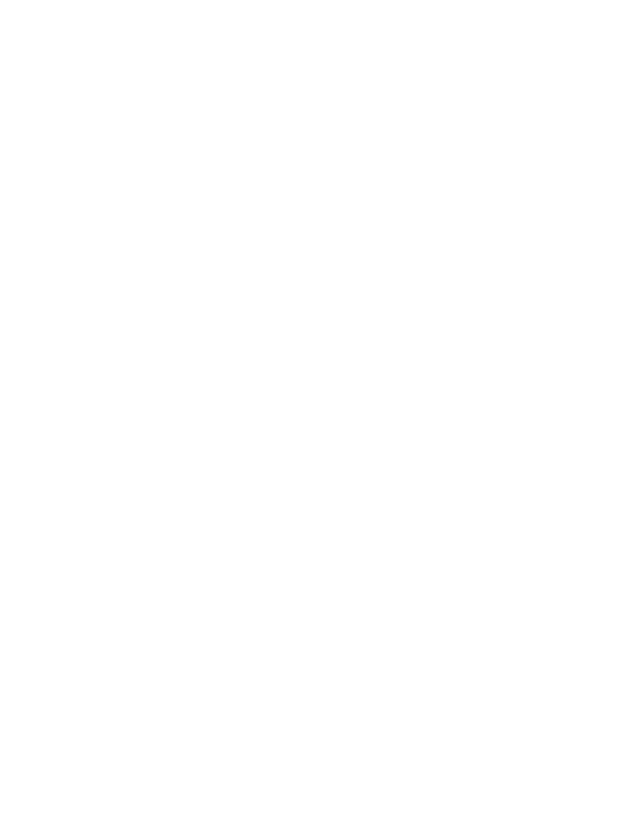
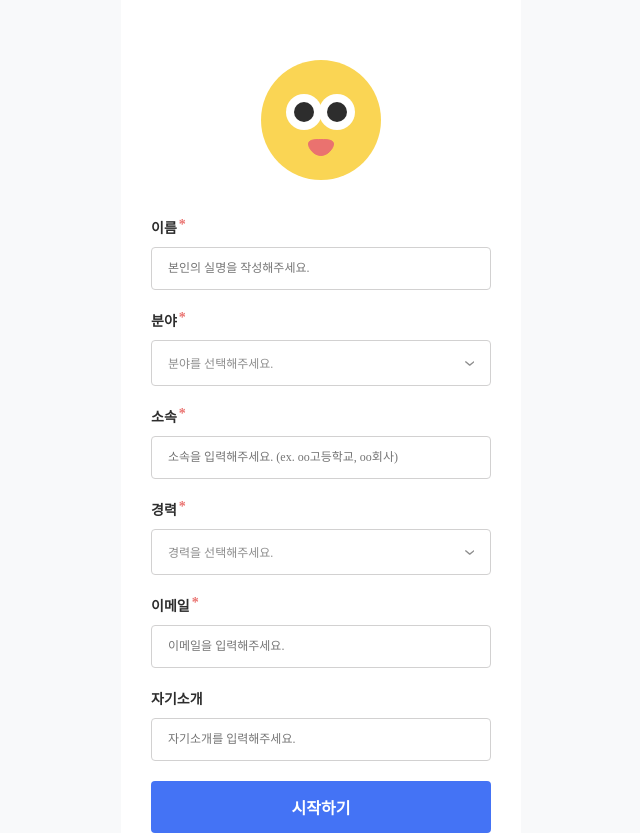
Before and after one commit to guesung/unithon-client-publish, a Next.js app: page /createProfile in a window 1280 px wide. Shown: the whole page, without its empty margins (319-959 px from the left). Before the commit the page ends 800 px from the top, so only its background shows below. Built offline with nearby package versions, Linux system fonts and the light colour scheme.

Commit message:
chore: react-hook-form

```diff
--- a/package.json
+++ b/package.json
@@ -18,6 +18,7 @@
     "next": "13.5.2",
     "react": "18.2.0",
     "react-dom": "18.2.0",
+    "react-hook-form": "^7.46.2",
     "react-modal-sheet": "^2.0.0",
     "react-query": "^3.39.3",
     "styled-components": "^6.0.8",
--- a/src/components/common/Input.tsx
+++ b/src/components/common/Input.tsx
@@ -1,27 +1,23 @@
 import { noInputNumberArrow } from "@/styles";
-import { ChangeEvent, HTMLAttributes, HTMLInputTypeAttribute, InputHTMLAttributes } from "react";
+import { ChangeEvent, HTMLAttributes, HTMLInputTypeAttribute, InputHTMLAttributes, forwardRef } from "react";
 import { styled } from "styled-components";
 
 type Size = "large" | "medium";
 
-interface Props extends Omit<InputHTMLAttributes<HTMLInputElement>, "onChange" | "size"> {
+interface Props extends Omit<InputHTMLAttributes<HTMLInputElement>, "size"> {
   size: Size;
-  value: string;
-  onChange: (value: string) => void;
+  value?: string;
+  register: any;
 }
 
-const Input = ({ size, value, onChange, ...arg }: Props) => {
-  const handeChange = (e: ChangeEvent<HTMLInputElement>) => {
-    onChange(e.target.value);
-  };
-
+const Input = forwardRef<HTMLInputElement, Props>(({ size, register, ...arg }, ref) => {
   return (
     <Wrapper size={size}>
-      <BaseInput size={size} value={value} onChange={handeChange} {...arg} />
+      <BaseInput size={size} {...arg} {...register} />
     </Wrapper>
   );
-};
-
+});
+Input.displayName = "Input";
 export default Input;
 
 const Wrapper = styled.div<{ size: Size }>`
--- a/src/components/common/Select.tsx
+++ b/src/components/common/Select.tsx
@@ -9,13 +9,13 @@
 }
 
 interface Props {
-  label: string;
+  placeholder: string;
   itemKey?: Item["key"];
   items: Item[];
   onSelect: (key: string) => void;
 }
 
-const Select = ({ label, itemKey, items, onSelect }: Props) => {
+const Select = ({ placeholder, itemKey, items, onSelect }: Props) => {
   const [isOpen, setIsOpen] = useState(false);
   const ref = useRef(null);
 
@@ -29,7 +29,7 @@
 
   return (
     <Wrapper ref={ref} onClick={handleOpenClick}>
-      {item ? <Value>{item?.value}</Value> : <Label>{label}</Label>}
+      {item ? <Value>{item?.value}</Value> : <Placeholder>{placeholder}</Placeholder>}
       <ArrowDownIcon />
       {isOpen && <SelectItemList items={items} onSelect={onSelect} />}
     </Wrapper>
@@ -74,7 +74,7 @@
   color: #2d2d2d;
 `;
 
-const Label = styled.p`
+const Placeholder = styled.p`
   width: 100%;
   font-size: 1.2rem;
   font-weight: 400;
@@ -83,12 +83,14 @@
 
 const ListWrapper = styled.div`
   position: absolute;
+  z-index: 10;
   top: calc(100% + 10px);
   left: 0;
   width: 100%;
   padding: 0.4rem 0;
   border: 0.1rem solid #d2d1d1;
   border-radius: 0.8rem;
+  background-color: #fff;
 `;
 
 const Item = styled.p`
--- a/src/pages/_app.tsx
+++ b/src/pages/_app.tsx
@@ -3,7 +3,7 @@
 import type { AppProps } from "next/app";
 import { QueryClient, QueryClientProvider } from "react-query";
 
-const queryClient = new QueryClient({
+export const queryClient = new QueryClient({
   defaultOptions: {
     queries: {
       retry: 0,
--- a/src/pages/createProfile/index.tsx
+++ b/src/pages/createProfile/index.tsx
@@ -1,3 +1,165 @@
+import WebAppLayout from "@/components/WebAppLayout";
+import Avatar from "@/components/avatar/Avatar";
+import Button from "@/components/common/Button";
+import Input from "@/components/common/Input";
+import Select from "@/components/common/Select";
+import { getLoginQueryData } from "@/queries/useLoginQuery";
+import useProfilMutation from "@/queries/useProfileMutation";
+import { Position, Profile, ProfileForm } from "@/types/profile";
+import { useRouter } from "next/navigation";
+import { useState } from "react";
+import { useForm } from "react-hook-form";
+import { styled } from "styled-components";
+
+interface Inputs {
+  label: string;
+  isRequired: boolean;
+}
+
 export default function Page() {
-  return <></>;
+  const data = getLoginQueryData();
+  const [position, setPosition] = useState(data?.position);
+  const [annual, setAnnual] = useState(data?.annual);
+  const { handleSubmit, register } = useForm<ProfileForm & { introduce: string }>({
+    values: { ...data, introduce: "" },
+  });
+  const { mutateAsync } = useProfilMutation();
+  const router = useRouter();
+
+  const handlePositionSelect = (key: string) => {
+    setPosition(key as Position);
+  };
+  const handleAnnualSelect = (key: string) => {
+    setAnnual(Number(key));
+  };
+
+  const onSubmit = (body: ProfileForm & { introduce: string }) => {
+    if (position && annual) {
+      mutateAsync({ ...body, position, annual }).then(() => {
+        router.push("user");
+      });
+    }
+  };
+
+  return (
+    <WebAppLayout>
+      <AvatarWrapper>
+        <Avatar position={data?.position} />
+      </AvatarWrapper>
+      <InputContainer onSubmit={handleSubmit(onSubmit)}>
+        <InputWrapper>
+          <LabelWrapper>
+            <Label>이름</Label>
+            <Required>*</Required>
+          </LabelWrapper>
+          <Input
+            size="medium"
+            placeholder="본인의 실명을 작성해주세요."
+            register={register("name", { required: true })}
+          />
+        </InputWrapper>
+        <InputWrapper>
+          <LabelWrapper>
+            <Label>분야</Label>
+            <Required>*</Required>
+          </LabelWrapper>
+          <Select
+            placeholder="분야를 선택해주세요."
+            items={positions}
+            itemKey={position}
+            onSelect={handlePositionSelect}
+          />
+        </InputWrapper>
+        <InputWrapper>
+          <LabelWrapper>
+            <Label>소속</Label>
+            <Required>*</Required>
+          </LabelWrapper>
+          <Input
+            size="medium"
+            placeholder="소속을 입력해주세요. (ex. oo고등학교, oo회사)"
+            register={register("organization", { required: true })}
+          />
+        </InputWrapper>
+        <InputWrapper>
+          <LabelWrapper>
+            <Label>경력</Label>
+            <Required>*</Required>
+          </LabelWrapper>
+          <Select
+            placeholder="경력을 선택해주세요."
+            items={annuals}
+            itemKey={String(annual)}
+            onSelect={handleAnnualSelect}
+          />
+        </InputWrapper>
+        <InputWrapper>
+          <LabelWrapper>
+            <Label>이메일</Label>
+            <Required>*</Required>
+          </LabelWrapper>
+          <Input size="medium" placeholder="이메일을 입력해주세요." register={register("email", { required: true })} />
+        </InputWrapper>
+        <InputWrapper>
+          <LabelWrapper>
+            <Label>자기소개</Label>
+          </LabelWrapper>
+          <Input size="medium" placeholder="자기소개를 입력해주세요." register={register("introduce")} />
+        </InputWrapper>
+        <Button type="submit" size="medium" label="시작하기" />
+      </InputContainer>
+    </WebAppLayout>
+  );
 }
+
+const positions = [
+  { key: "FRONT_END", value: "Front-end" },
+  { key: "BACK_END", value: "Back-end" },
+  { key: "DESIN", value: "Design" },
+  { key: "ANDROID", value: "Android" },
+  { key: "IOS", value: "Ios" },
+  { key: "ETC", value: "Etc" },
+];
+
+const annuals = [
+  { key: "0", value: "0" },
+  { key: "1", value: "1" },
+  { key: "2", value: "2" },
+  { key: "3", value: "3" },
+  { key: "4", value: "4" },
+  { key: "5", value: "5" },
+  { key: "6", value: "6" },
+  { key: "7", value: "7" },
+  { key: "8", value: "8" },
+  { key: "9", value: "9" },
+];
+
+const AvatarWrapper = styled.div`
+  display: flex;
+  justify-content: center;
+  margin: 6rem 0 3.7rem;
+`;
+
+const InputContainer = styled.form`
+  display: flex;
+  flex-direction: column;
+  gap: 2rem;
+`;
+
+const InputWrapper = styled.div``;
+const LabelWrapper = styled.div`
+  display: flex;
+  gap: 0.2rem;
+`;
+const Label = styled.p`
+  position: relative;
+  font-size: 1.4rem;
+  font-weight: 700;
+  color: #2d2d2d;
+  margin-bottom: 1rem;
+`;
+const Required = styled.div`
+  font-size: 1.4rem;
+  font-weight: 700;
+  color: #ea726f;
+`;
--- a/src/queries/useLoginQuery.ts
+++ b/src/queries/useLoginQuery.ts
@@ -2,6 +2,7 @@
 import queryKeys from "./queryKeys";
 import axios from "axios";
 import { ProfileForm } from "@/types/profile";
+import { queryClient } from "@/pages/_app";
 
 const fetch = async (phoneNumber: string) => {
   const { data } = await axios.get<ProfileForm>("/users/user", { params: { phoneNumber } });
@@ -16,4 +17,8 @@
   });
 };
 
+export const getLoginQueryData = () => {
+  return queryClient.getQueryData<ProfileForm>(queryKeys.login);
+};
+
 export default useLoginQuery;
```
Also changed, not shown: src/pages/login/index.tsx (+6 -8 lines), src/types/profile.ts (+9 -11 lines), 1 other file (tests, documents, lock files or other folders).
